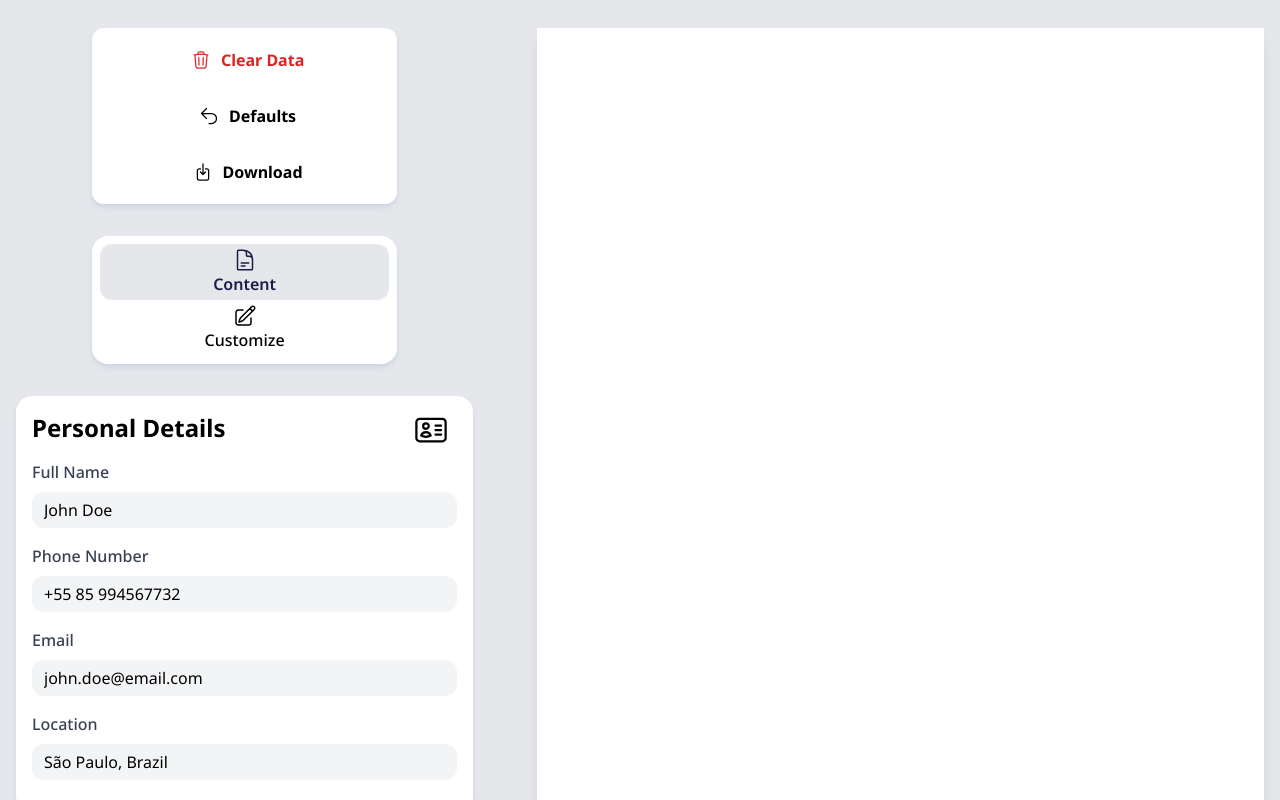
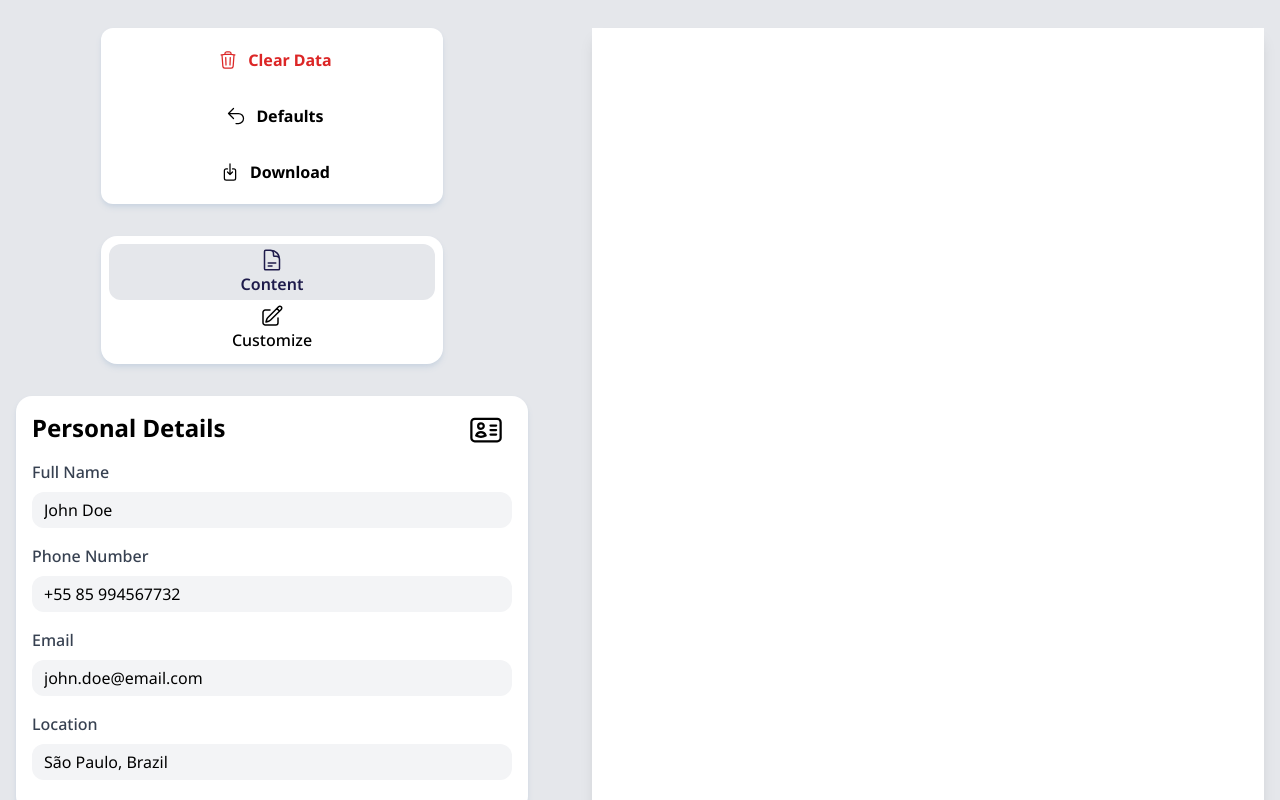
Before and after one commit to leo-vic3nt/EasyCv, a React (Vite) app: page / in a window 1280 px wide. Shown: the top 800 px of the page. Built offline with nearby package versions, Linux system fonts and the light colour scheme.

Commit message:
update max width

```diff
--- a/src/components/SideContainer.jsx
+++ b/src/components/SideContainer.jsx
@@ -1,6 +1,10 @@
 /* eslint-disable react/prop-types */
 function SideContainer({ children }) {
-  return <div className="flex items-center w-2/5 min-w-72 flex-col gap-8">{children}</div>;
+  return (
+    <div className="flex w-full min-w-72 max-w-lg flex-col items-center gap-8">
+      {children}
+    </div>
+  );
 }
 
 export default SideContainer;
```
